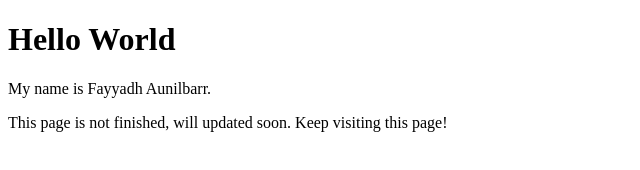
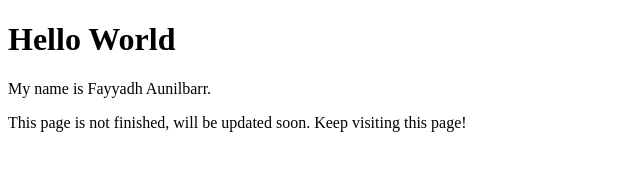
Before and after one commit to aunilbarr/aunilbarr.github.io, a plain HTML site: page index.html in a window 1280 px wide. Shown: the full height of the page, 0-640 px from the left. Drawn offline with Linux system fonts and the light colour scheme.

Commit message:
Update index.html

```diff
--- a/index.html
+++ b/index.html
@@ -3,6 +3,6 @@
 <body>
 <h1>Hello World</h1>
 <p>My name is Fayyadh Aunilbarr.</p>
-<p>This page is not finished, will updated soon. Keep visiting this page!</p>
+<p>This page is not finished, will be updated soon. Keep visiting this page!</p>
 </body>
 </html>
```
